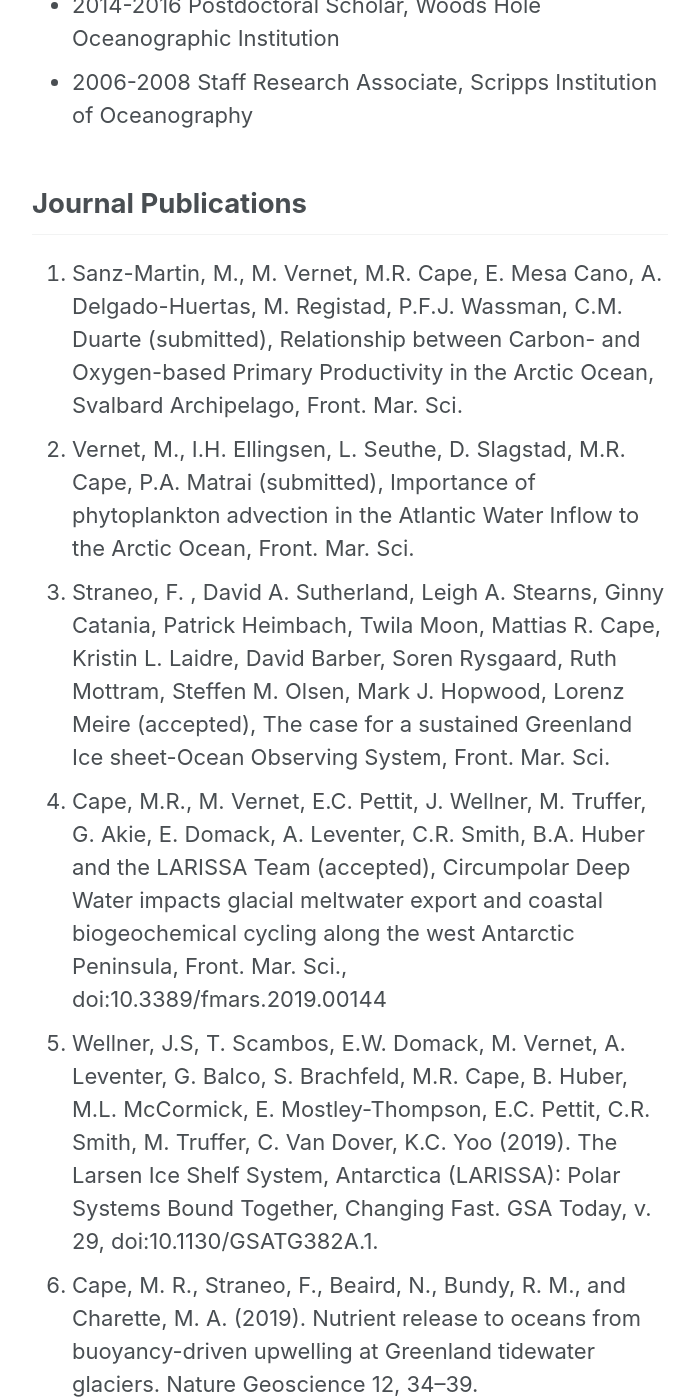
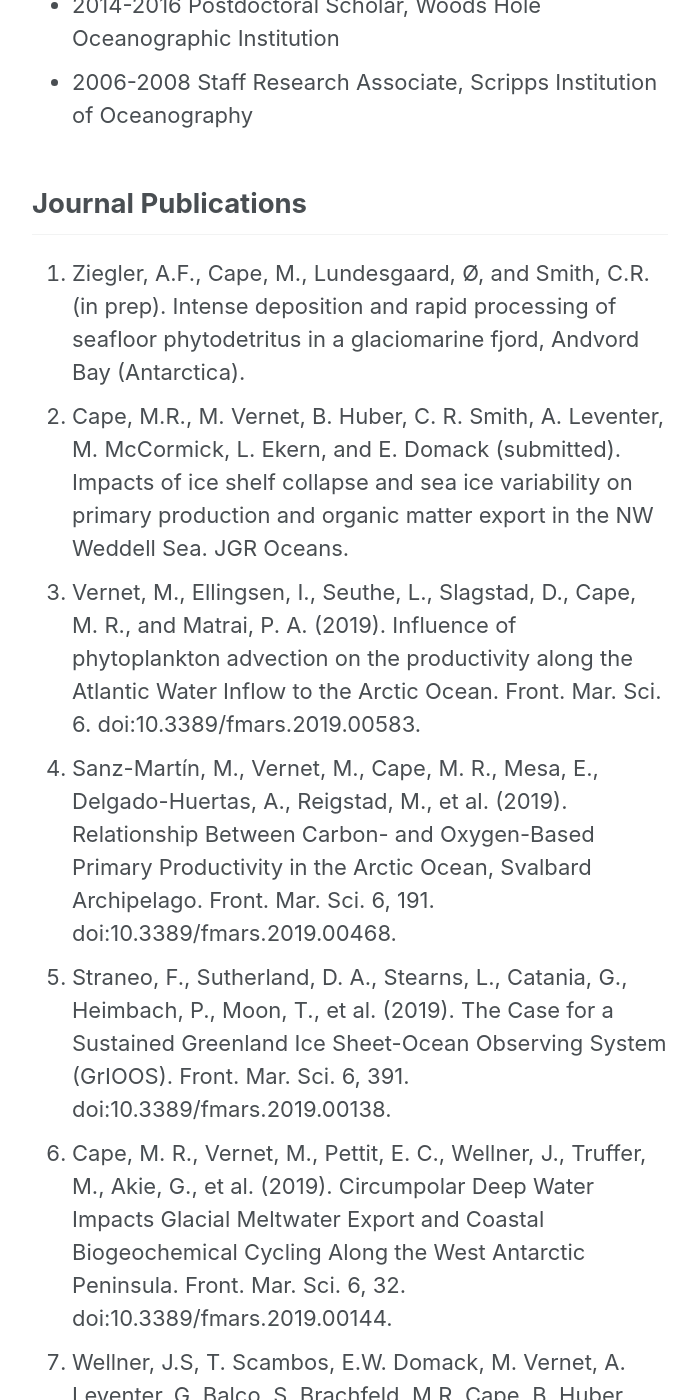
Before and after one commit to armbrustlab/armbrustlab.github.io, a Jekyll site: the page built from collections/_people/cape.md, in a window 1280 px wide and 1400 px high, scrolled down 2028 px. Shown: the whole window, without its empty margins (290-989 px from the left). Built offline with Jekyll 4.4.1, drawn with Linux system fonts in a browser that asks for light colours; nearby versions of some CDN libraries.

Commit message:
update refs

```diff
--- a/collections/_people/cape.md
+++ b/collections/_people/cape.md
@@ -22,10 +22,12 @@ While I have a particular interest in polar regions, I am currently exploring th
 * 2006-2008	      Staff Research Associate, Scripps Institution of Oceanography
 
 ## Journal Publications
-1. Sanz-Martin, M., M. Vernet, M.R. Cape, E. Mesa Cano, A. Delgado-Huertas, M. Registad, P.F.J. Wassman, C.M. Duarte (submitted), Relationship between Carbon- and Oxygen-based Primary Productivity in the Arctic Ocean, Svalbard Archipelago, Front. Mar. Sci.
-1. Vernet, M., I.H. Ellingsen, L. Seuthe, D. Slagstad, M.R. Cape, P.A. Matrai (submitted), Importance of phytoplankton advection in the Atlantic Water Inflow to the Arctic Ocean, Front. Mar. Sci.
-1. Straneo, F. , David A. Sutherland, Leigh A. Stearns, Ginny Catania, Patrick Heimbach, Twila Moon, Mattias R. Cape, Kristin L. Laidre, David Barber, Soren Rysgaard, Ruth Mottram, Steffen M. Olsen, Mark J. Hopwood, Lorenz Meire (accepted), The case for a sustained Greenland Ice sheet-Ocean Observing System, Front. Mar. Sci.
-1. Cape, M.R., M. Vernet, E.C. Pettit, J. Wellner, M. Truffer, G. Akie, E. Domack, A. Leventer, C.R. Smith, B.A. Huber and the LARISSA Team (accepted), Circumpolar Deep Water impacts glacial meltwater export and coastal biogeochemical cycling along the west Antarctic Peninsula, Front. Mar. Sci., doi:10.3389/fmars.2019.00144
+1. Ziegler, A.F., Cape, M., Lundesgaard, Ø, and Smith, C.R. (in prep). Intense deposition and rapid processing of seafloor phytodetritus in a glaciomarine fjord, Andvord Bay (Antarctica).
+1. Cape, M.R., M. Vernet, B. Huber, C. R. Smith, A. Leventer, M. McCormick, L. Ekern, and E. Domack (submitted). Impacts of ice shelf collapse and sea ice variability on primary production and organic matter export in the NW Weddell Sea. JGR Oceans.
+1. Vernet, M., Ellingsen, I., Seuthe, L., Slagstad, D., Cape, M. R., and Matrai, P. A. (2019). Influence of phytoplankton advection on the productivity along the Atlantic Water Inflow to the Arctic Ocean. Front. Mar. Sci. 6. doi:10.3389/fmars.2019.00583.
+1. Sanz-Martín, M., Vernet, M., Cape, M. R., Mesa, E., Delgado-Huertas, A., Reigstad, M., et al. (2019). Relationship Between Carbon- and Oxygen-Based Primary Productivity in the Arctic Ocean, Svalbard Archipelago. Front. Mar. Sci. 6, 191. doi:10.3389/fmars.2019.00468.
+1. Straneo, F., Sutherland, D. A., Stearns, L., Catania, G., Heimbach, P., Moon, T., et al. (2019). The Case for a Sustained Greenland Ice Sheet-Ocean Observing System (GrIOOS). Front. Mar. Sci. 6, 391. doi:10.3389/fmars.2019.00138.
+1. Cape, M. R., Vernet, M., Pettit, E. C., Wellner, J., Truffer, M., Akie, G., et al. (2019). Circumpolar Deep Water Impacts Glacial Meltwater Export and Coastal Biogeochemical Cycling Along the West Antarctic Peninsula. Front. Mar. Sci. 6, 32. doi:10.3389/fmars.2019.00144.
 1. Wellner, J.S, T. Scambos, E.W. Domack, M. Vernet, A. Leventer, G. Balco, S. Brachfeld, M.R. Cape, B. Huber, M.L. McCormick, E. Mostley-Thompson, E.C. Pettit, C.R. Smith, M. Truffer, C. Van Dover, K.C. Yoo (2019). The Larsen Ice Shelf System, Antarctica (LARISSA): Polar Systems Bound Together, Changing Fast. GSA Today, v. 29, doi:10.1130/GSATG382A.1.
 1. Cape, M. R., Straneo, F., Beaird, N., Bundy, R. M., and Charette, M. A. (2019). Nutrient release to oceans from buoyancy-driven upwelling at Greenland tidewater glaciers. Nature Geoscience 12, 34–39. doi:10.1038/s41561-018-0268-4.
 1. Paulsen, M. L., Seuthe, L., Reigstad, M., Larsen, A., Cape, M. R., and Vernet, M. (2018). Asynchronous Accumulation of Organic Carbon and Nitrogen in the Atlantic Gateway to the Arctic Ocean. Front. Mar. Sci. 5, 1259. doi:10.3389/fmars.2018.00416.
```
